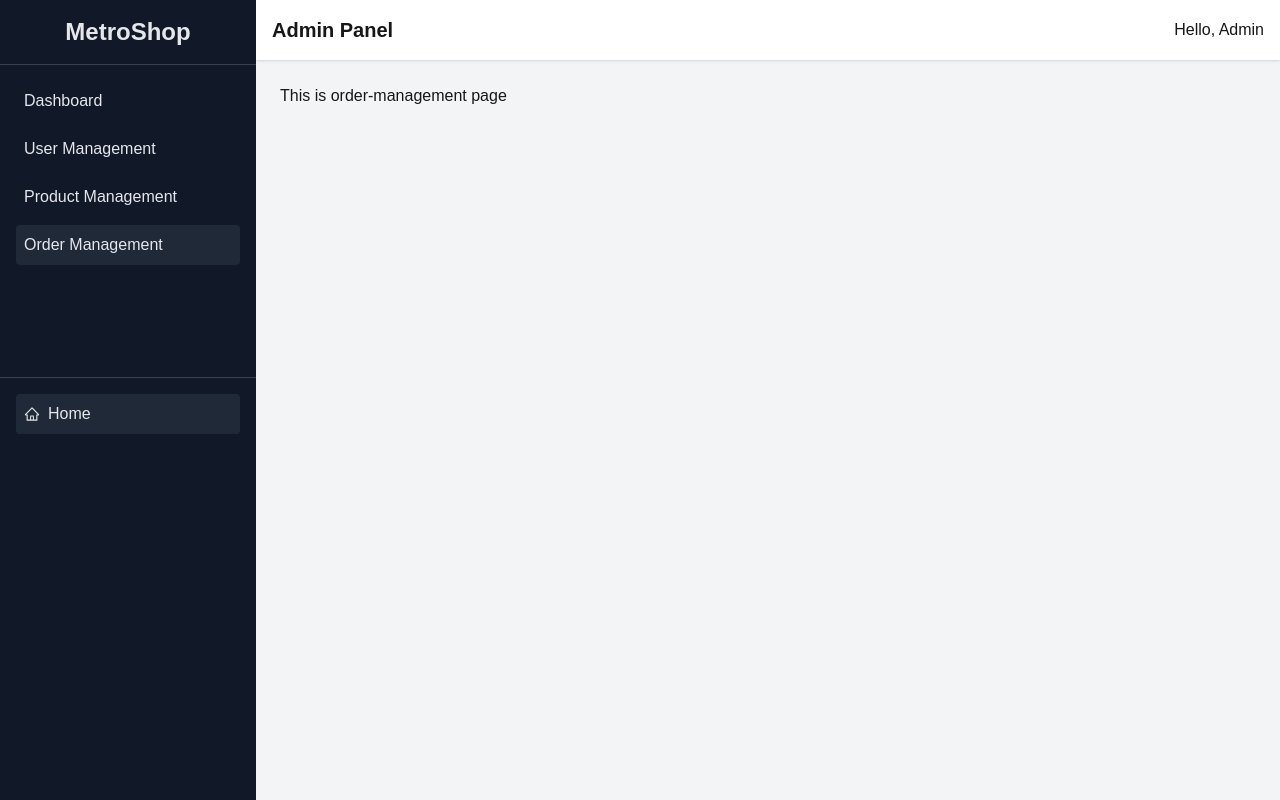
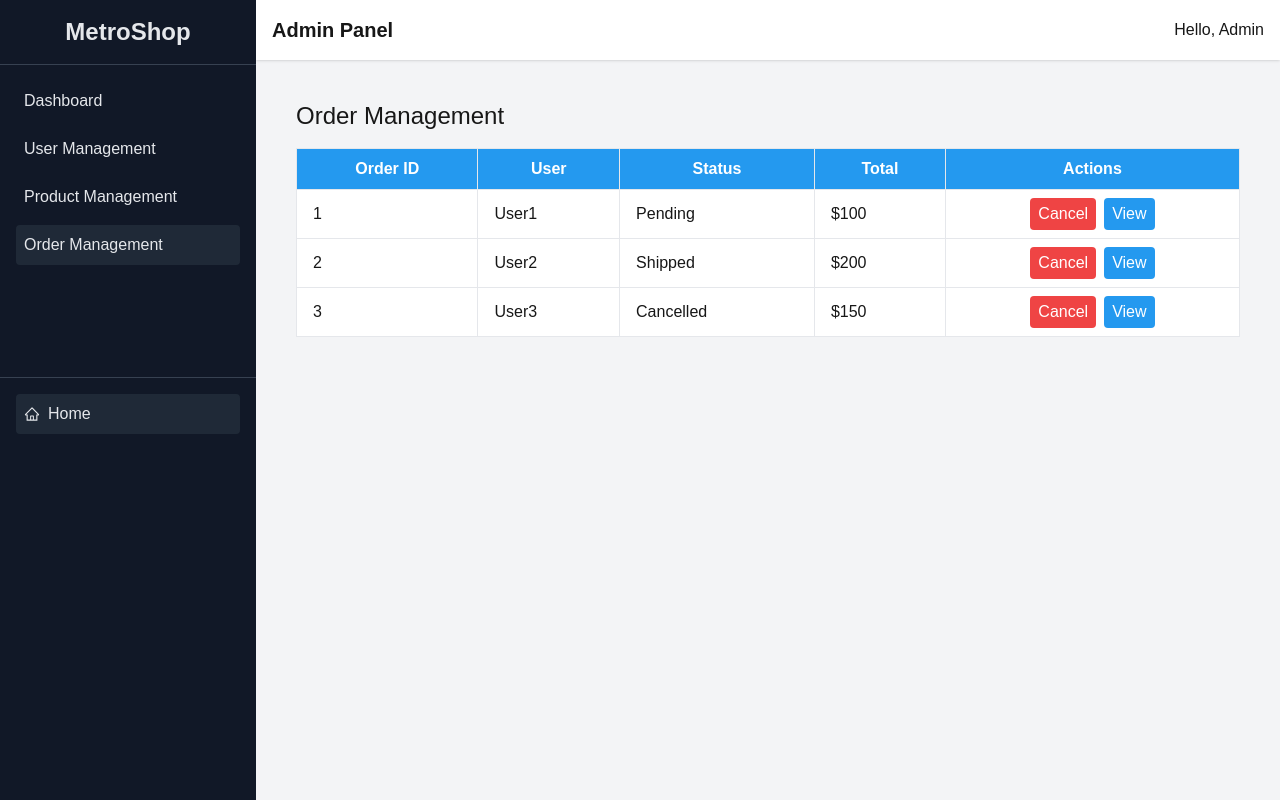
Before and after one commit to mdsejan/MetroShop-client, a Next.js app: page /admin/order-management in a window 1280 px wide. Built offline with nearby package versions, Linux system fonts and the light colour scheme.

Commit message:
Order Management

```diff
--- a/src/app/(AdminLayout)/admin/order-management/page.tsx
+++ b/src/app/(AdminLayout)/admin/order-management/page.tsx
@@ -1,7 +1,143 @@
-const OrderManagement = () => {
+"use client";
+import React, { useState } from "react";
+
+interface OrderItem {
+  productId: number;
+  productName: string;
+  quantity: number;
+  price: number;
+}
+
+interface User {
+  name: string;
+}
+
+interface Order {
+  id: number;
+  user: User;
+  status: string;
+  total: number;
+  items: OrderItem[];
+}
+
+const demoOrders: Order[] = [
+  {
+    id: 1,
+    user: { name: "User1" },
+    status: "Pending",
+    total: 100,
+    items: [
+      { productId: 1, productName: "Product A", quantity: 2, price: 50 },
+      { productId: 2, productName: "Product B", quantity: 1, price: 50 }
+    ]
+  },
+  {
+    id: 2,
+    user: { name: "User2" },
+    status: "Shipped",
+    total: 200,
+    items: [{ productId: 3, productName: "Product C", quantity: 1, price: 200 }]
+  },
+  {
+    id: 3,
+    user: { name: "User3" },
+    status: "Cancelled",
+    total: 150,
+    items: [{ productId: 4, productName: "Product D", quantity: 3, price: 50 }]
+  }
+];
+
+const OrderManagement: React.FC = () => {
+  const [orders, setOrders] = useState<Order[]>(demoOrders);
+  const [selectedOrder, setSelectedOrder] = useState<Order | null>(null);
+
+  const handleCancelOrder = (orderId: number) => {
+    if (confirm("Are you sure you want to cancel this order?")) {
+      setOrders((prevOrders) =>
+        prevOrders.filter((order) => order.id !== orderId)
+      );
+    }
+  };
+
+  const handleCloseModal = () => {
+    setSelectedOrder(null);
+  };
+
   return (
-    <div>
-      <h2>This is order-management page</h2>
+    <div className="p-4">
+      <h2 className="text-2xl mb-4">Order Management</h2>
+
+      {/* Order List */}
+      <table className="min-w-full bg-white border mb-4">
+        <thead className="bg-[#2499EF] text-white">
+          <tr>
+            <th className="border px-4 py-2">Order ID</th>
+            <th className="border px-4 py-2">User</th>
+            <th className="border px-4 py-2">Status</th>
+            <th className="border px-4 py-2">Total</th>
+            <th className="border px-4 py-2">Actions</th>
+          </tr>
+        </thead>
+        <tbody>
+          {orders.map((order) => (
+            <tr key={order.id}>
+              <td className="border px-4 py-2">{order.id}</td>
+              <td className="border px-4 py-2">{order.user.name}</td>
+              <td className="border px-4 py-2">{order.status}</td>
+              <td className="border px-4 py-2">${order.total}</td>
+              <td className="border px-4 py-2 text-center">
+                <button
+                  onClick={() => handleCancelOrder(order.id)}
+                  className="bg-red-500 text-white px-2 py-1 rounded"
+                >
+                  Cancel
+                </button>
+                <button
+                  onClick={() => setSelectedOrder(order)}
+                  className="bg-[#2499EF] text-white px-2 py-1 rounded ml-2"
+                >
+                  View
+                </button>
+              </td>
+            </tr>
+          ))}
+        </tbody>
+      </table>
+
+      {/* Order Detail Modal */}
+      {selectedOrder && (
+        <div className="fixed inset-0 bg-gray-800 bg-opacity-75 flex items-center justify-center">
+          <div className="bg-white p-8 rounded-md max-w-lg w-full max-h-full overflow-y-auto">
+            <h3 className="text-xl mb-2">
+              Order Details - ID: {selectedOrder.id}
+            </h3>
+            <p>
+              <strong>User:</strong> {selectedOrder.user.name}
+            </p>
+            <p>
+              <strong>Status:</strong> {selectedOrder.status}
+            </p>
+            <p>
+              <strong>Total:</strong> ${selectedOrder.total}
+            </p>
+            <h4 className="text-lg mt-4">Items:</h4>
+            <ul>
+              {selectedOrder.items.map((item) => (
+                <li key={item.productId}>
+                  {item.productName} - Qty: {item.quantity} - Price: $
+                  {item.price}
+                </li>
+              ))}
+            </ul>
+            <button
+              onClick={handleCloseModal}
+              className="mt-4 bg-gray-500 text-white px-4 py-2 rounded"
+            >
+              Close
+            </button>
+          </div>
+        </div>
+      )}
     </div>
   );
 };
```
